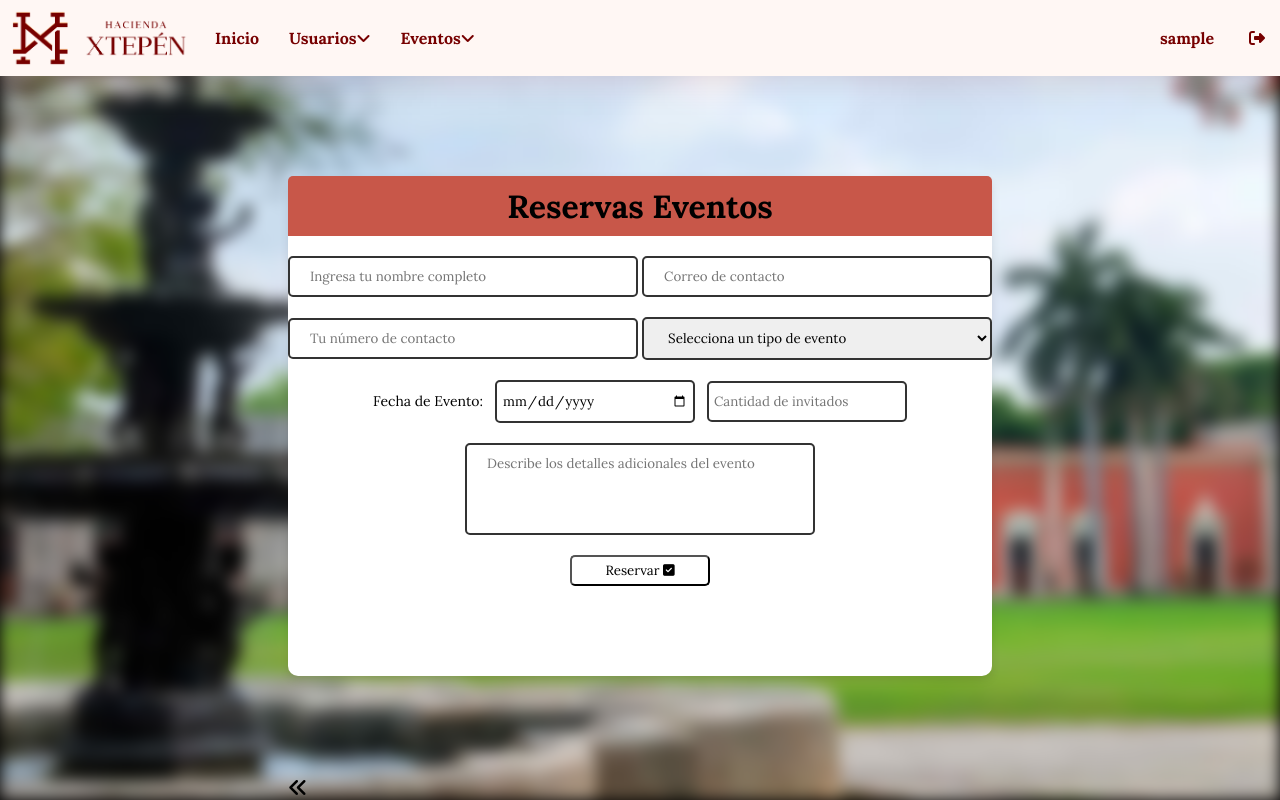
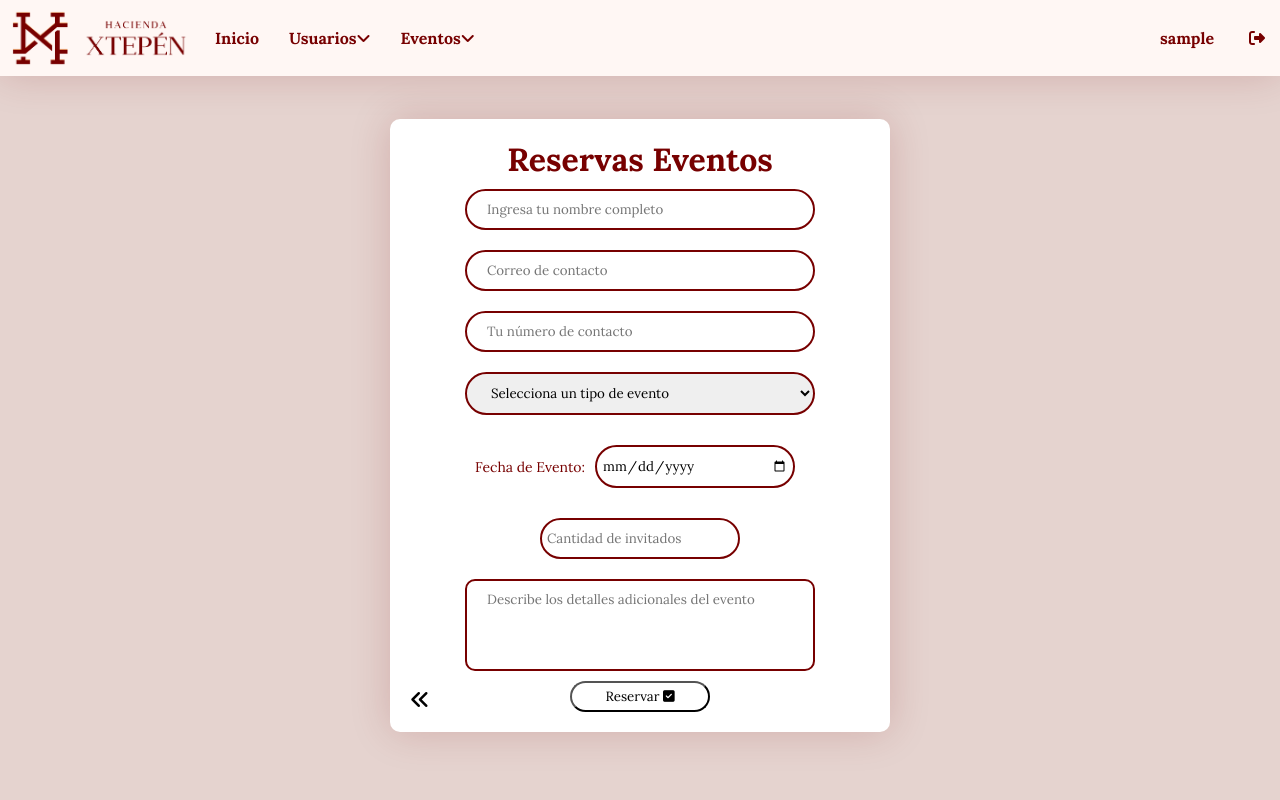
Before and after one commit to OmaewaRV16/Hacienda-Xtep-n, a PHP site: page /login/alta_eventos.php in a window 1280 px wide. Run offline with PHP 8.4, Linux system fonts and the light colour scheme; the visitor is signed in with stand-in values (Sample User, id 1); data that the repository does not hold is empty; some libraries are stand-ins or nearby versions.

Commit message:
Cambios al Front de Eventos

```diff
--- a/PaginaPrincipal/pagprinc.css
+++ b/PaginaPrincipal/pagprinc.css
@@ -330,12 +330,13 @@ footer {
   display: flex;
   align-items: center;
   justify-content: space-between;
-  padding: 20px 120px;
+  padding: 0 120px;
   color: var(--Blanco);
 }
 
 footer figure {
-  width: 100px;
+  width: 80px;
+  margin: 10px;
 }
 
 figure img {
--- a/login/alta_eventos.php
+++ b/login/alta_eventos.php
@@ -13,15 +13,11 @@
     <div class="information">
         <div class="formulario">
         <form class="form" action="guardar_evento.php" method="post">
-            <h1>Reservas Eventos</h1><br>
-            <div>
+            <h1>Reservas Eventos</h1>
+            <div class="inputs">
             <input class="inputext" type="text" id="nombre" name="nombre" placeholder="Ingresa tu nombre completo" required>
             <input class="inputext" type="email" id="email" name="email" placeholder="Correo de contacto" required>
-            </div>
-            <br>
-            <div>
             <input class="inputext" type="tel" id="telefono" name="telefono" placeholder="Tu número de contacto" required minlength="10" maxlength="10">
-
             <select class="inputext" id="evento" name="evento" required>
                 <option value="" disabled selected>Selecciona un tipo de evento</option>
                 <option value="boda">Boda</option>
@@ -31,20 +27,17 @@
                 <option value="cumpleanos">Cumpleaños</option>
                 <option value="pedida">Pedida de Mano</option>
             </select>
-            </div><br>
-
-            <div class="date">
-                <p>Fecha de Evento:</p>
-            <input class="inputextdt" type="date" id="fecha" name="fecha" required>
-            <input class="inputextdt" type="number" id="invitados" name="invitados" placeholder="Cantidad de invitados" required><br>
-            </div><br>
-
-            <textarea class="inputext" id="mensaje" name="mensaje" rows="4" cols="50" placeholder="Describe los detalles adicionales del evento"></textarea><br>
-
-            <button class="buttonsbmt" type="submit">Reservar <i class="fa fa-check-square" aria-hidden="true"></i></button> <br>
+                <div class="date">
+                    <p>Fecha de Evento:</p>
+                <input class="inputextdt" type="date" id="fecha" name="fecha" required>
+                </div>
+                <input class="inputextdt" type="number" id="invitados" name="invitados" placeholder="Cantidad de invitados" required>
+            <textarea class="inputmsj" id="mensaje" name="mensaje" rows="4" cols="50" placeholder="Describe los detalles adicionales del evento"></textarea>
+            <button class="buttonsbmt" type="submit">Reservar <i class="fa fa-check-square" aria-hidden="true"></i></button>
             <a class="back" href="dashboard_eventos.php"><i class="fa-solid fa-angles-left"></i></a>
+            </div>
         </form>
-
+        </div>
         </div>
     </div>
 
--- a/login/dashboard_usuarios.php
+++ b/login/dashboard_usuarios.php
@@ -39,7 +39,7 @@
 
             <tr>
                 <td><?php echo $fila["id_usuario"]; ?></td>
-                <td><img src="<?php echo $fila["foto"]; ?>" alt="" style="width: 100px; height: 100px; object-fit: cover; border-radius: 100%;"></td>
+                <td><img src="<?php echo $fila["foto"]; ?>" alt="" style="width: 90px; height: 90px; object-fit: cover; border-radius: 100%; padding: 5px;"></td>
                 <td><?php echo $fila["nombre_completo"]; ?></td>
                 <td><?php echo $fila["email"]; ?></td>
                 <!-- <td><?php echo $fila["contrasena"]; ?></td>
--- a/login/editar_evento.php
+++ b/login/editar_evento.php
@@ -40,7 +40,6 @@
                 <br>
                 <div>
                 <input type="number" class="inputext" name="invitados" placeholder="Cantidad de invitados" required value="<?php echo $fila["numero_invitados"]; ?>">
-
                 <select class="inputext" id="evento" name="tipo_evento" required>
                     <option value="" disabled <?php echo ($fila['tipo_evento'] == '') ? 'selected' : ''; ?>>Selecciona un tipo de evento</option>
                     <option value="boda" <?php echo ($fila['tipo_evento'] == 'boda') ? 'selected' : ''; ?>>Boda</option>
--- a/login/styles/styleeventos.css
+++ b/login/styles/styleeventos.css
@@ -16,7 +16,7 @@ html, body {
 body {
   display: flex;
   flex-direction: column;
-  background-color: var(--Negro);
+  background-color: #e5d3cf;
 }
 
 .information {
@@ -31,37 +31,29 @@ body {
 .formulario {
   background-color: var(--Blanco);
   border-radius: 10px;
-  height: 500px;
-  box-shadow: 0px 4px 10px rgba(0, 0, 0, 0.1);
-}
-
-body::before {
-  content: '';
-  position: absolute;
-  top: 0;
-  left: 0;
-  width: 100%;
-  height: 100%;
-  background-image: url(../imagenes/Xtepen_hacienda-cover-min.jpg);
-  background-size: cover;
-  background-position: center;
-  filter: blur(8px);
-  z-index: -1;
+  width: 500px;
+  box-shadow: 0px 0px 40px #7700002d;
+  color: var(--Texto);
 }
 
 .form {
     display: flex;
     flex-direction: column;
     justify-content: center;
+    position: relative;
 }
 
 .form h1 {
     font-family: "Lora";
-    background-color: var(--Principal);
-    border-radius: 5px 5px 0 0;
     height: 60px;
     text-align: center;
-    padding-top: 10px;
+    padding-top: 20px;
+}
+
+.inputs {
+    display: flex;
+    flex-direction: column;
+    align-items: center;
 }
 
 .inputext {
@@ -69,25 +61,35 @@ body::before {
     width: 350px;
     border: none;
     padding: 10px 20px;
-    border-radius: 5px;
-    border: 2px var(--GrisOscuro) solid;
+    margin: 10px;
+    border-radius: 50px;
+    border: 2px var(--Texto) solid;
+}
+
+.inputmsj {
+    margin: 10px;
+    width: 350px;
+    border: none;
+    padding: 10px 20px;
+    border-radius: 10px;
+    border: 2px var(--Texto) solid;
 }
 
 .inputext:hover {
-    box-shadow: 0px 0px 15px var(--GrisClaro);
+    box-shadow: 0px 0px 40px #7700002d;
 }
 
 .buttonsbmt {
-    margin: auto;
+    margin-bottom: 20px;
     width: 140px;
     padding: 5px;
     font-family: "Lora";
     background-color: var(--Blanco);
-    border-radius: 5px;
+    border-radius: 50px;
 }
 
 .buttonsbmt:hover {
-    background-color: var(--Principal);
+    background-color: var(--Texto);
     color: var(--Blanco);
 }
 
@@ -96,16 +98,20 @@ body::before {
     font-size: 20px;
     bottom: 0;
     color: var(--Negro);
+    bottom: 20;
+    left: 0;
+    margin: 20px;
 }
 
 .back:hover {
-    color: var(--Principal);
+    color: var(--Texto);
 }
 
 .date {
     display: flex;
     justify-content: center;
     align-items: center;
+    margin: 10px;
 }
 
 .date p {
@@ -116,31 +122,12 @@ body::before {
     width: 200px;
     border: none;
     padding: 10px 5px;
-    border-radius: 5px;
-    border: 2px var(--GrisOscuro) solid;
+    border-radius: 50px;
+    border: 2px var(--Texto) solid;
     font-family: "Lora";
-    margin-left: 12px;
+    margin: 10px;
 }
 
-textarea.inputext {
+textarea {
     resize: none;
 }
-
-.contenedor-servicios {
-    margin: auto;
-    width: 80%;
-    display: flex;
-    justify-content: space-between;
-    flex-wrap: wrap;
-    margin-bottom: 10px;
-}
-
-.servicio {
-    flex: 1 1 calc(33.33% - 10px);
-    box-sizing: border-box;
-    margin: 1px;
-    padding: 10px;
-    border: 1px solid var(--GrisClaro);
-    border-radius: 5px;
-    text-align: center;
-}
--- a/login/styles/stylelogin.css
+++ b/login/styles/stylelogin.css
@@ -15,7 +15,7 @@ body {
   display: flex;
   justify-content: center;
   align-items: center;
-  background-color: #e9e2e0;
+  background-color: #e5d3cf;
 }
 
 .contenedorfrm {
--- a/recuperar/enviar.php
+++ b/recuperar/enviar.php
@@ -9,13 +9,12 @@
 </head>
 <body>
 <div class="fondo">
-        <p class="text"><a href="/HaciendaXtepen"><img src="imagenes/logo.gif" alt="logo"></a><span class="center">Hacienda Xtepen</span></p>
+        <p class="text"><a href="/HaciendaXtepen"><img src="../login/imagenes/xtepen-logo-750.gif" alt="logo"></a><span class="center"></span></p>
         <br><br><br><br>
         <div class="acceso">
             <h2>RECUPERA TU CUENTA</h2>
             <br>
-                <p class="text3">Rebiras en tu <span class="azul">correo electrónico</span>,se ha enviado tu <span class="rojo">codigo de verificación</span> y <span class="rojo">enlace</span> para cambiar la contraseña de tu cuenta</p><br>
-                <br><br>
+                <p class="text3">Recibiras en tu <span class="azul">correo electrónico</span>, se ha enviado tu <span class="rojo">codigo de verificación</span> y <span class="rojo">enlace</span> para cambiar la contraseña de tu cuenta</p>
                 <a class="regresar" href="/HaciendaXtepen/login/">Regresar</a>
         </div>
     </div>
```
Also changed, not shown: login/editar_usuario.php (+3 -18 lines), login/stylemenu.css (+9 -3 lines), login/styles/stylersvboard.css (+3 -16 lines), login/styles/stylesedtvr.css (+15 -44 lines), login/styles/styleuserup.css (+16 -29 lines), recuperar/cambio.php (+4 -9 lines), recuperar/carta.html (+5 -5 lines), recuperar/estilo.css (+50 -22 lines), recuperar/index.php (+6 -8 lines), login/fotos/2024-10-22-02-18-10-WhatsApp Image 2024-10-10 at 20.22.42.jpeg (added).
